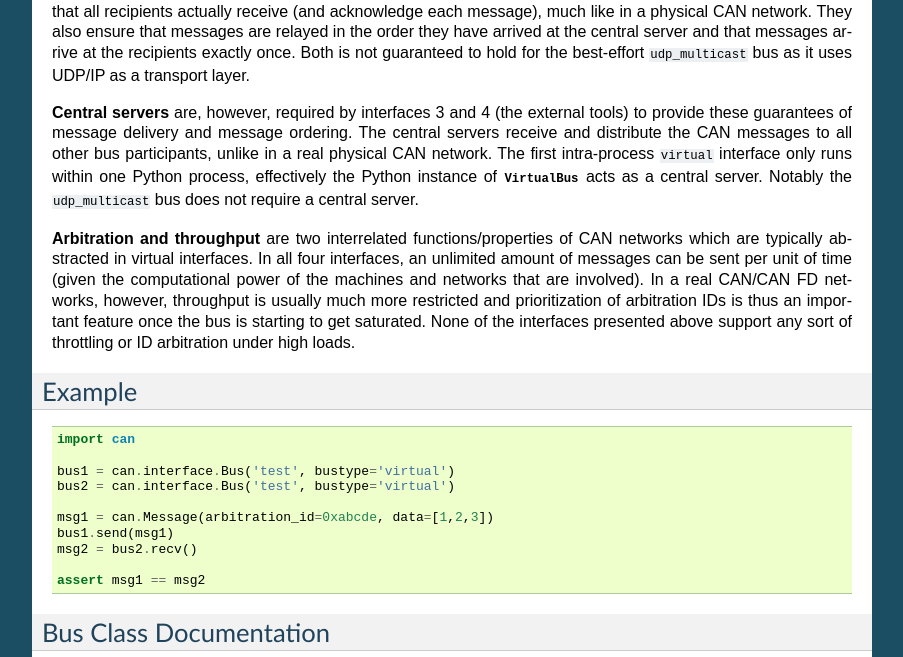
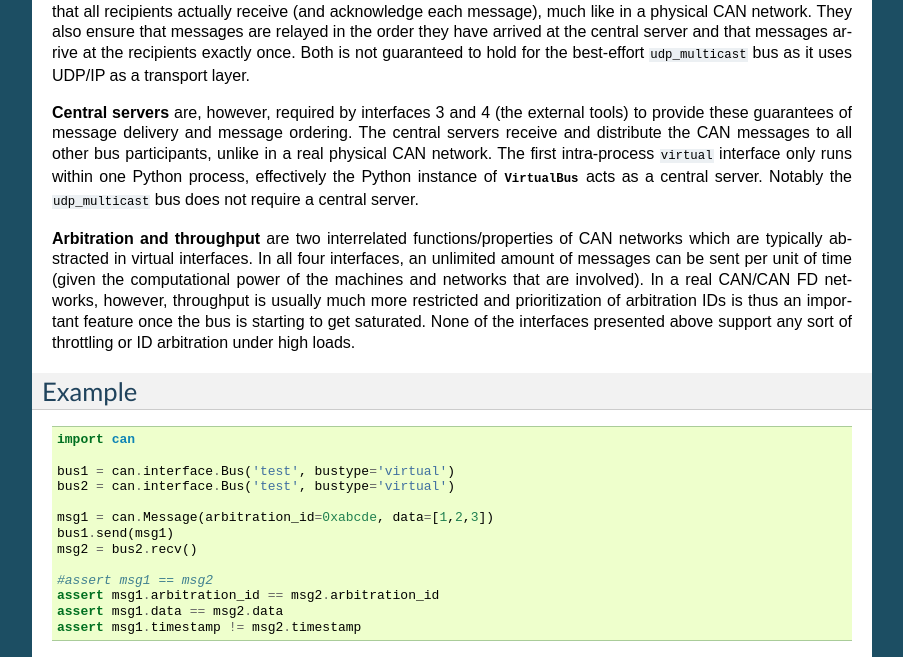
Before and after one commit to hardbyte/python-can, a Sphinx documentation site: the page built from doc/interfaces/virtual.rst, in a window 1280 px wide and 900 px high, scrolled down 1037 px, cut to the strip 0-657 px from the top of the window. Shown: the whole strip, without its empty margins (198-1101 px from the left). Built offline with Sphinx 7.4.7, drawn with Linux system fonts in a browser that asks for light colours.

Commit message:
Update virtual.rst (#975)
Assert now works without error.

```diff
--- a/doc/interfaces/virtual.rst
+++ b/doc/interfaces/virtual.rst
@@ -95,7 +95,10 @@ Example
     bus1.send(msg1)
     msg2 = bus2.recv()
 
-    assert msg1 == msg2
+    #assert msg1 == msg2
+    assert msg1.arbitration_id == msg2.arbitration_id
+    assert msg1.data == msg2.data
+    assert msg1.timestamp != msg2.timestamp
 
 
 Bus Class Documentation
```
